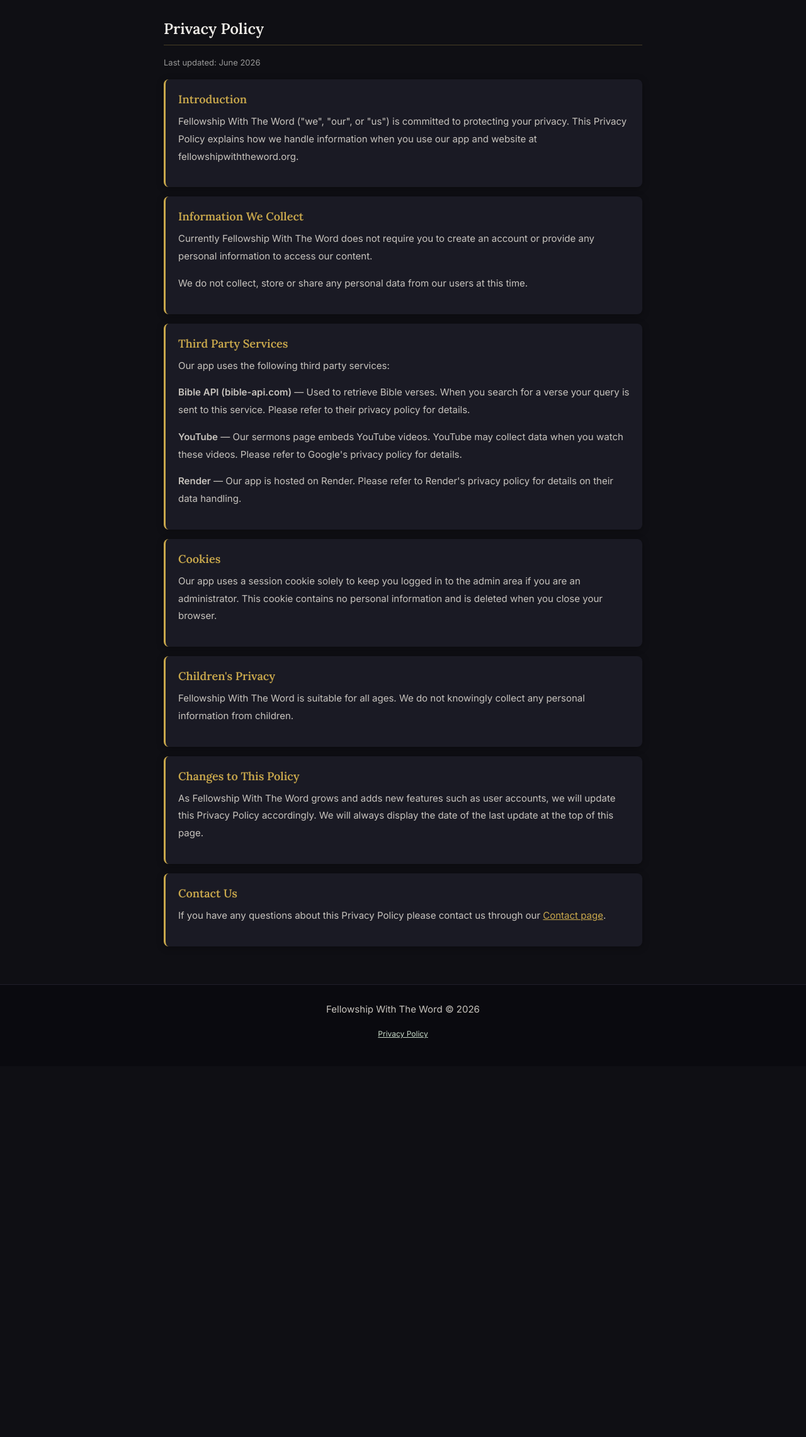
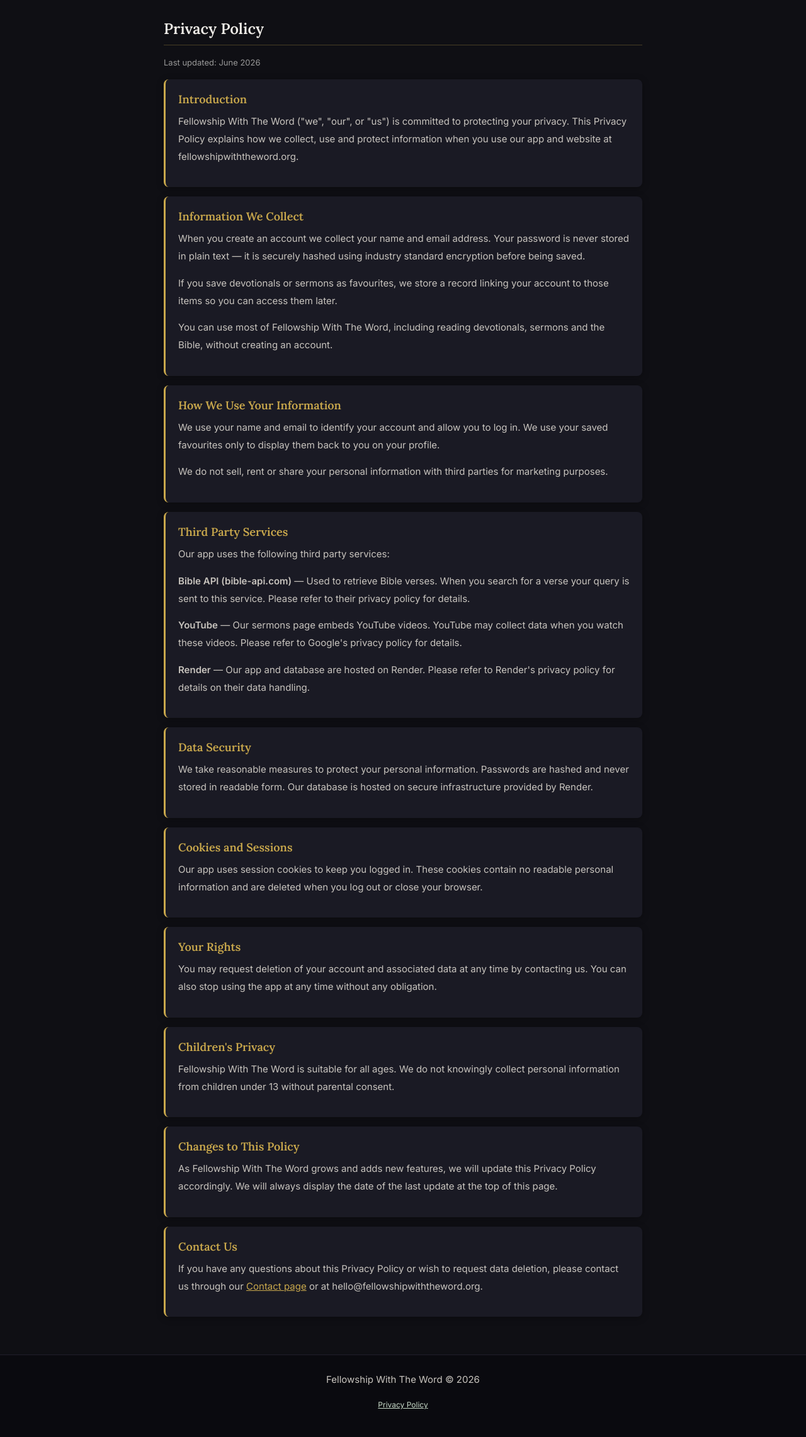
Before and after one commit to MelTosam/fellowship-with-the-word, a Python web app: template templates/privacy.html in a window 1280 px wide. Shown: the part 100-2382 px from the top of the page at 63% size. Before the commit the page ends 1749 px from the top, so only its background shows below. Run offline with Jinja, Linux system fonts and the light colour scheme; the template is opened without the code that fills it, so the values that code supplies are empty.

Commit message:
Update privacy policy to reflect user accounts

```diff
--- a/templates/privacy.html
+++ b/templates/privacy.html
@@ -6,13 +6,20 @@
 
     <div class='devotional-card'>
         <h2>Introduction</h2>
-        <p>Fellowship With The Word ("we", "our", or "us") is committed to protecting your privacy. This Privacy Policy explains how we handle information when you use our app and website at fellowshipwiththeword.org.</p>
+        <p>Fellowship With The Word ("we", "our", or "us") is committed to protecting your privacy. This Privacy Policy explains how we collect, use and protect information when you use our app and website at fellowshipwiththeword.org.</p>
     </div>
 
     <div class='devotional-card'>
         <h2>Information We Collect</h2>
-        <p>Currently Fellowship With The Word does not require you to create an account or provide any personal information to access our content.</p>
-        <p>We do not collect, store or share any personal data from our users at this time.</p>
+        <p>When you create an account we collect your name and email address. Your password is never stored in plain text — it is securely hashed using industry standard encryption before being saved.</p>
+        <p>If you save devotionals or sermons as favourites, we store a record linking your account to those items so you can access them later.</p>
+        <p>You can use most of Fellowship With The Word, including reading devotionals, sermons and the Bible, without creating an account.</p>
+    </div>
+
+    <div class='devotional-card'>
+        <h2>How We Use Your Information</h2>
+        <p>We use your name and email to identify your account and allow you to log in. We use your saved favourites only to display them back to you on your profile.</p>
+        <p>We do not sell, rent or share your personal information with third parties for marketing purposes.</p>
     </div>
 
     <div class='devotional-card'>
@@ -20,26 +27,36 @@
         <p>Our app uses the following third party services:</p>
         <p><strong>Bible API (bible-api.com)</strong> — Used to retrieve Bible verses. When you search for a verse your query is sent to this service. Please refer to their privacy policy for details.</p>
         <p><strong>YouTube</strong> — Our sermons page embeds YouTube videos. YouTube may collect data when you watch these videos. Please refer to Google's privacy policy for details.</p>
-        <p><strong>Render</strong> — Our app is hosted on Render. Please refer to Render's privacy policy for details on their data handling.</p>
+        <p><strong>Render</strong> — Our app and database are hosted on Render. Please refer to Render's privacy policy for details on their data handling.</p>
     </div>
 
     <div class='devotional-card'>
-        <h2>Cookies</h2>
-        <p>Our app uses a session cookie solely to keep you logged in to the admin area if you are an administrator. This cookie contains no personal information and is deleted when you close your browser.</p>
+        <h2>Data Security</h2>
+        <p>We take reasonable measures to protect your personal information. Passwords are hashed and never stored in readable form. Our database is hosted on secure infrastructure provided by Render.</p>
+    </div>
+
+    <div class='devotional-card'>
+        <h2>Cookies and Sessions</h2>
+        <p>Our app uses session cookies to keep you logged in. These cookies contain no readable personal information and are deleted when you log out or close your browser.</p>
+    </div>
+
+    <div class='devotional-card'>
+        <h2>Your Rights</h2>
+        <p>You may request deletion of your account and associated data at any time by contacting us. You can also stop using the app at any time without any obligation.</p>
     </div>
 
     <div class='devotional-card'>
         <h2>Children's Privacy</h2>
-        <p>Fellowship With The Word is suitable for all ages. We do not knowingly collect any personal information from children.</p>
+        <p>Fellowship With The Word is suitable for all ages. We do not knowingly collect personal information from children under 13 without parental consent.</p>
     </div>
 
     <div class='devotional-card'>
         <h2>Changes to This Policy</h2>
-        <p>As Fellowship With The Word grows and adds new features such as user accounts, we will update this Privacy Policy accordingly. We will always display the date of the last update at the top of this page.</p>
+        <p>As Fellowship With The Word grows and adds new features, we will update this Privacy Policy accordingly. We will always display the date of the last update at the top of this page.</p>
     </div>
 
     <div class='devotional-card'>
         <h2>Contact Us</h2>
-        <p>If you have any questions about this Privacy Policy please contact us through our <a href='/contact'>Contact page</a>.</p>
+        <p>If you have any questions about this Privacy Policy or wish to request data deletion, please contact us through our <a href='/contact'>Contact page</a> or at hello@fellowshipwiththeword.org.</p>
     </div>
 {% endblock %}
```
